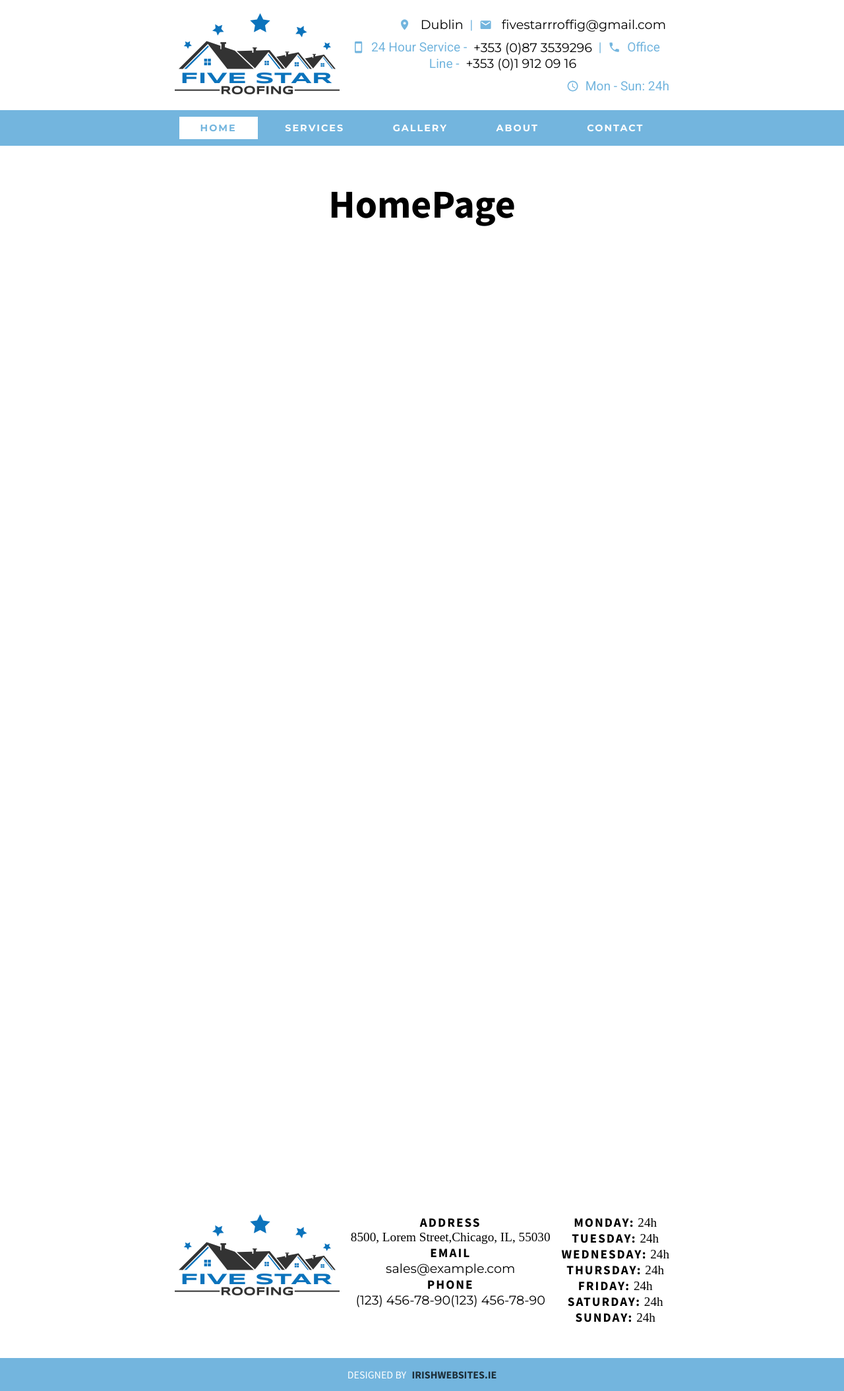
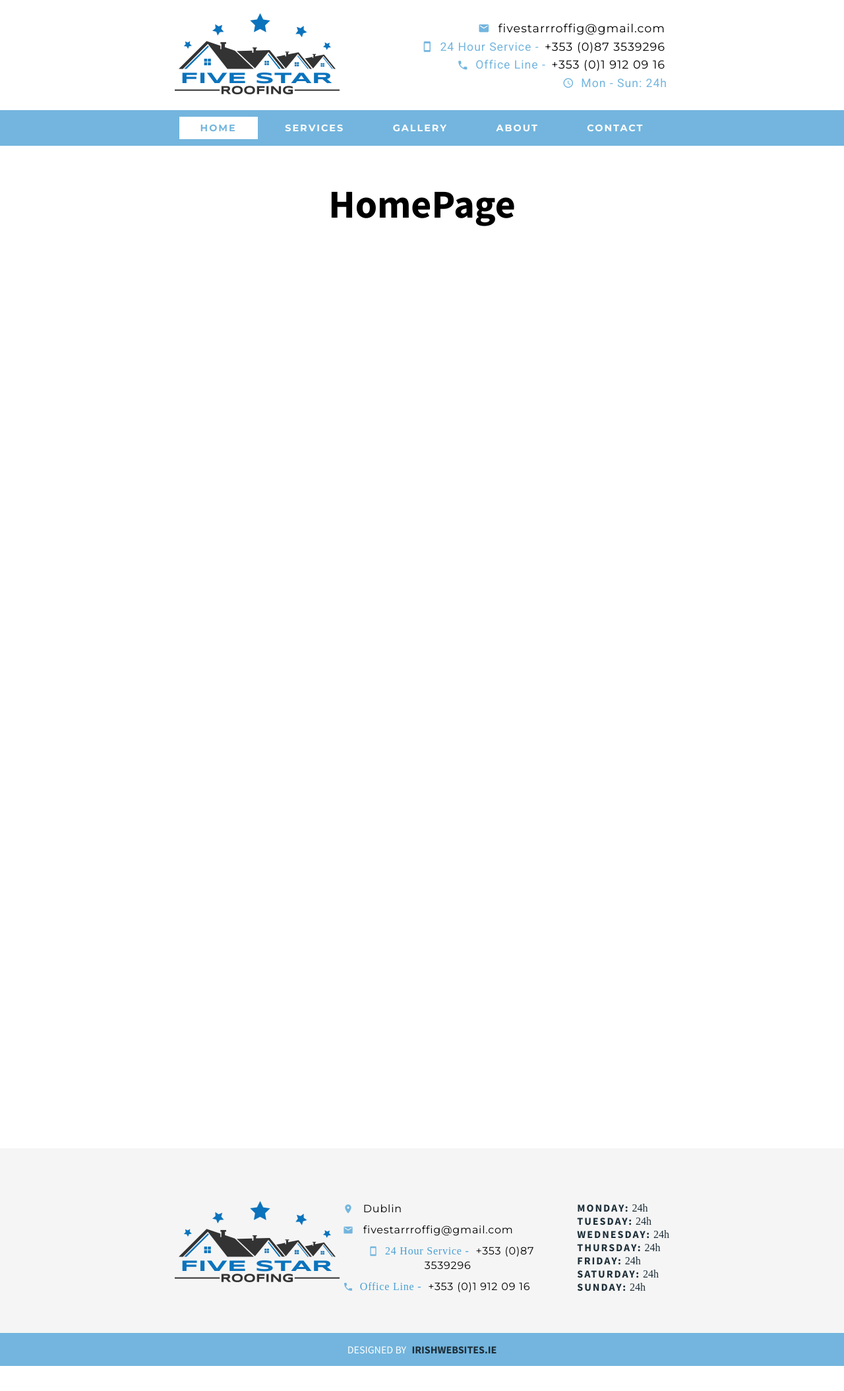
Before and after one commit to pawelztef/five-star-roofing, a React (Create React App) app in the folder five_star_roofing_frontend/: page / in a window 1280 px wide. Shown: the whole page at 66% size. After the commit the page ends 2071 px from the top, so only its background shows below. Built offline with nearby package versions, Linux system fonts and the light colour scheme.

Commit message:
Last styles of footer.

```diff
--- a/five_star_roofing_frontend/src/assets/sass/1-base/_typography.sass
+++ b/five_star_roofing_frontend/src/assets/sass/1-base/_typography.sass
@@ -70,6 +70,10 @@ h6
   @include media-phone
     font-size: 2.5rem
 
+p
+  font-family: $font-first
+
+
 a
   color: $fsr-bl
   text-decoration: none
--- a/five_star_roofing_frontend/src/assets/sass/2-components/_components-index.sass
+++ b/five_star_roofing_frontend/src/assets/sass/2-components/_components-index.sass
@@ -5,3 +5,4 @@
 @import 'top-nav'
 @import 'bottom-nav'
 @import 'footer'
+@import 'contact-details'
--- /dev/null
+++ b/five_star_roofing_frontend/src/assets/sass/2-components/_contact-details.sass
@@ -0,0 +1,19 @@
+.pz-contact-details
+  display: flex
+  flex-direction: column
+  align-items: flex-end
+  font-size: 1.2rem
+  color: $fsr-1
+  a
+    font-size: 1.2rem
+    margin: 0 5px
+
+  span
+    margin-bottom: 10px
+    &:last-of-type
+      margin-bottom: 0
+  svg
+    position: relative
+    top: 3px
+    margin: 0 5px
+    color: $fsr-1
--- a/five_star_roofing_frontend/src/assets/sass/2-components/_footer.sass
+++ b/five_star_roofing_frontend/src/assets/sass/2-components/_footer.sass
@@ -1,25 +1,54 @@
+.pz-footer__wrapper
+  background: lighten($fsr-0, 11%)
+  color: $fsr-4
 .pz-footer
   display: flex
   justify-content: space-between
-  margin-top: 100px
+  margin-top: 80px
   margin-bottom: 50px
   font-size: 1.2em
   &__col-1
+    flex: 1 1 0
+  &__col-2
+    flex: 2 1 0
 
-  &__col-2
-    .pz-contact-details, a
-      font-size: 1.2rem
+    .pz-contact-details__wrapper
+      display: flex
+      flex-direction: column
+      align-items: center
+
+    .pz-contact-details
+      color: darken($fsr-1, 10%)
+      align-items: flex-start
+
+      &-item
+        margin-bottom: 10px
+        &:last-of-type
+          display: none
+
+        a, span
+          font-size: 1rem
+          letter-spacing: .8px
+
       h6
         padding: 0
         margin: 0
 
   &__col-3
-   .pz-opening-hours
-     display: flex
-     flex-direction: column
-     span
-       h6
-         display: inline
+    flex: 1 1 0
+    .pz-footer__office-hours_wrapper
+      display: flex
+      justify-content: flex-end
+    .pz-footer__office-hours
+      text-align: left
+      span
+        display: block
+        font-size: 1rem
+        h6
+          font-size: 1rem
+          display: inline
+          padding: 0
+          margin: 0
 
 .pz-footer-meta
   padding: 15px
--- a/five_star_roofing_frontend/src/assets/sass/2-components/_top-nav.sass
+++ b/five_star_roofing_frontend/src/assets/sass/2-components/_top-nav.sass
@@ -10,23 +10,10 @@
   flex-direction: row
   justify-content: space-between
   align-items: center
-
-.pz-nav__top-row_contact-details
-  display: flex
-  flex-direction: column
-  align-items: flex-end
-  font-size: 1.2rem
-  color: $fsr-1
-  a
-    font-size: 1.2rem
-    margin: 0 5px
-
-  span
-    margin-bottom: 10px
-    &:last-of-type
-      margin-bottom: 0
-  svg
-    position: relative
-    top: 3px
-    margin: 0 5px
-    color: $fsr-1
+  .pz-contact-details
+    .pz-contact-details-item, a
+      margin: 3px
+      font-size: 1.1rem
+      letter-spacing: 1px
+    .pz-contact-details-item:first-of-type
+      display: none
--- /dev/null
+++ b/five_star_roofing_frontend/src/components/ContactDetails.js
@@ -0,0 +1,35 @@
+import React from 'react'
+import { MdSmartphone, MdLocalPhone, MdPlace, MdAccessTime, MdEmail } from "react-icons/md"
+
+const contactDetails = () => (
+  <div className="pz-contact-details">
+    <div className="pz-contact-details-item">
+      <span>
+        <MdPlace /> <a href="#">Dublin</a>
+      </span>
+    </div>
+    <div className="pz-contact-details-item">
+      <span>
+        <MdEmail /> <a href="mailto: fivestarrroffig@gmail.com">fivestarrroffig@gmail.com</a>
+      </span>
+    </div>
+    <div className="pz-contact-details-item">
+      <span>
+        <MdSmartphone /> 24 Hour Service - <a href="tel:00353873539296">+353 (0)87 3539296</a>
+      </span>
+
+    </div>
+    <div className="pz-contact-details-item">
+      <span>
+        <MdLocalPhone /> Office Line - <a href="tel:0035319120916">+353 (0)1 912 09 16</a>
+      </span>
+    </div>
+    <div className="pz-contact-details-item">
+      <span>
+        <MdAccessTime /> Mon - Sun: 24h
+      </span>
+    </div>
+  </div>
+)
+
+export default contactDetails
--- a/five_star_roofing_frontend/src/components/Footer.js
+++ b/five_star_roofing_frontend/src/components/Footer.js
@@ -1,5 +1,6 @@
 import React from 'react'
 import Brand from './Brand'
+import ContactDetails from './ContactDetails'
 
 
 const footer = () => (
@@ -13,26 +14,14 @@ const footer = () => (
         </div>
 
         <div className="pz-footer__col-2">
-          <address className='pz-contact-details'>
-            <div>
-              <h6>Address</h6>
-              <span>8500, Lorem Street,</span>
-              <span>Chicago, IL, 55030 </span>
+          <div className="pz-contact-details__wrapper">
+            <ContactDetails />
           </div>
-            <div>
-              <h6>Email</h6>
-              <span><a href="mailto:sales@example.com">sales@example.com</a></span>
-            </div>
-            <div>
-              <h6>Phone</h6>
-              <span><a href="tel:1234567890">(123) 456-78-90</a></span>
-              <span><a href="tel:1234567890">(123) 456-78-90</a></span>
-            </div>
-          </address>
         </div>
 
         <div className="pz-footer__col-3">
-          <div className="pz-opening-hours">
+          <div className="pz-footer__office-hours_wrapper">
+            <div className="pz-footer__office-hours">
               <span><h6>Monday:</h6> 24h</span>
               <span><h6>Tuesday:</h6> 24h</span>
               <span><h6>Wednesday:</h6> 24h</span>
@@ -40,6 +29,7 @@ const footer = () => (
               <span><h6>Friday:</h6> 24h</span>
               <span><h6>Saturday:</h6> 24h</span>
               <span><h6>Sunday:</h6> 24h</span>
+            </div>
           </div>
         </div>
 
--- a/five_star_roofing_frontend/src/components/TopNav.js
+++ b/five_star_roofing_frontend/src/components/TopNav.js
@@ -1,6 +1,7 @@
 import React from 'react'
 import { MdSmartphone, MdLocalPhone, MdPlace, MdAccessTime, MdEmail } from "react-icons/md"
 import Brand from './Brand'
+import ContactDetails from './ContactDetails'
 
 export default function TopNav() {
   return (
@@ -8,17 +9,7 @@ export default function TopNav() {
         <div className="pz-container">
           <div className="pz-nav__top-row_content">
             <Brand />
-            <div className="pz-nav__top-row_contact-details">
-              <span>
-                <MdPlace /> <a href="#">Dublin</a> | <MdEmail /> <a href="mailto: fivestarrroffig@gmail.com">fivestarrroffig@gmail.com</a>
-              </span>
-              <span>
-                <MdSmartphone /> 24 Hour Service - <a href="tel:00353873539296">+353 (0)87 3539296</a> | <MdLocalPhone /> Office Line - <a href="tel:0035319120916">+353 (0)1 912 09 16</a>
-              </span>
-              <span>
-                <MdAccessTime /> Mon - Sun: 24h
-              </span>
-            </div>
+            <ContactDetails />
           </div>
         </div>
     </nav>
```
Lines whose indentation alone changed are shown as unchanged.
